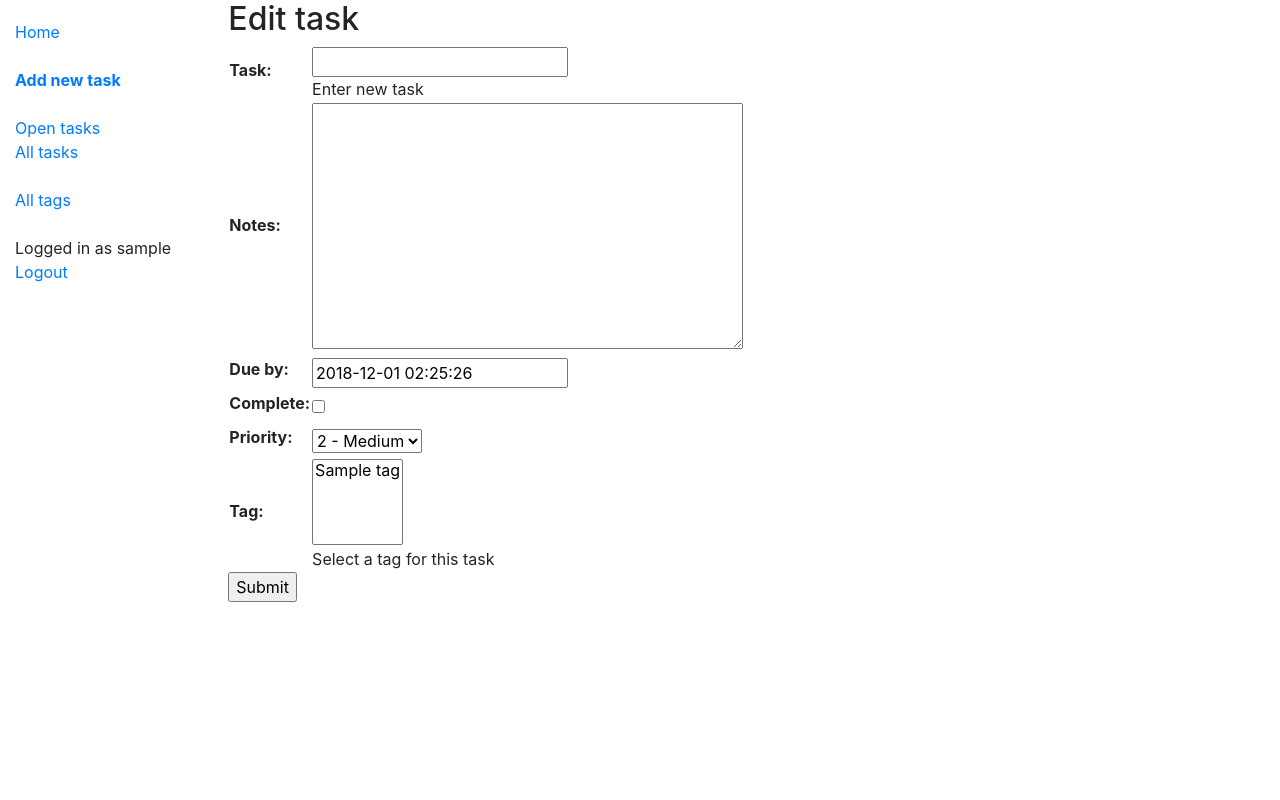
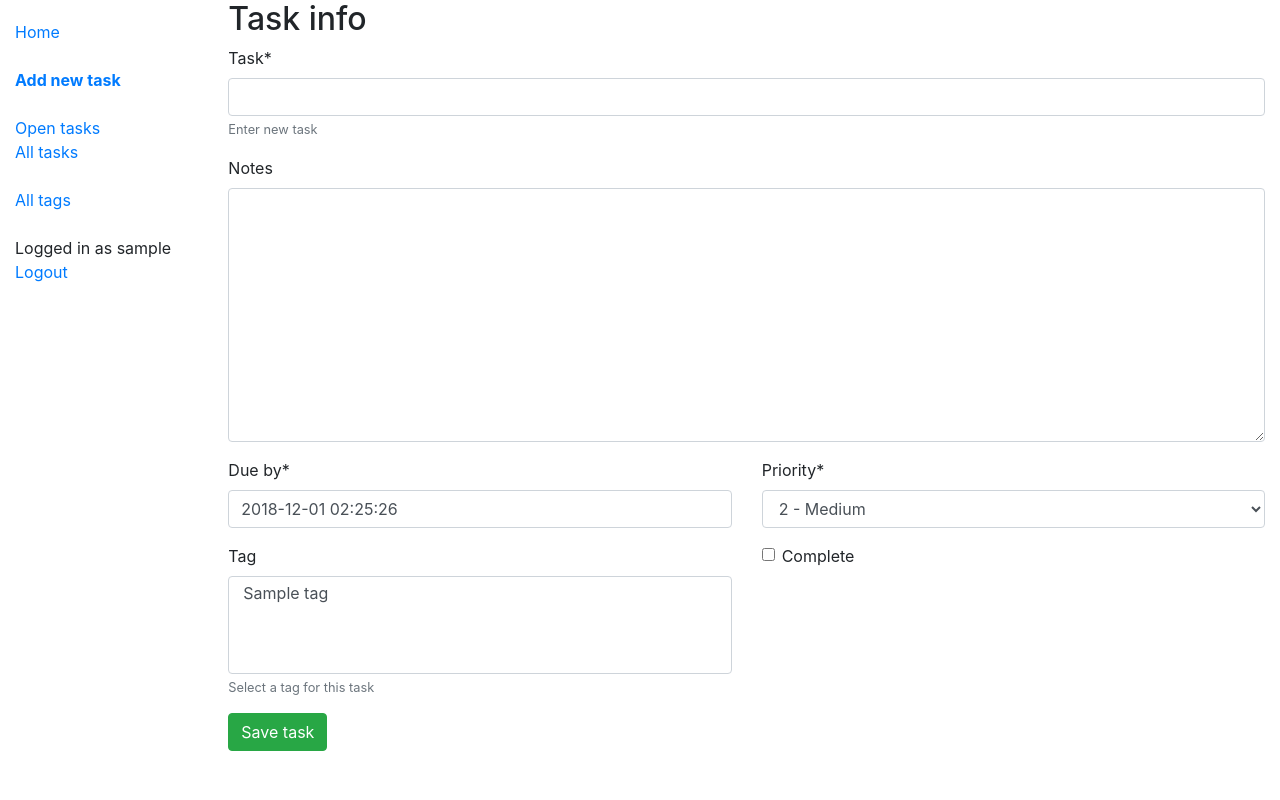
Before and after one commit to rebeccasedgwick/beno, a Django app: page /beno/task/create/ in a window 1280 px wide. Run offline with Django 3.2, Linux system fonts and the light colour scheme; a user stored in the database is signed in; tables that the repository leaves empty hold one stand-in row (values such as "Sample post"); some libraries are stand-ins or nearby versions.

Commit message:
Form visuals with crispy-form and bootstrap

```diff
--- a/beno/templates/base_generic.html
+++ b/beno/templates/base_generic.html
@@ -1,12 +1,16 @@
 <!DOCTYPE html>
 <html lang="en" dir="ltr">
+
   <head>
-    {% block title %}<title>Beno</title>{% endblock %}
     <meta charset="utf-8">
-    <meta name="viewport" content="width=device-width, initial-scale=1">
+    <meta name="viewport" content="width=device-width, initial-scale=1, shrink-to-fit=no">
+
     <link rel="stylesheet" href="https://stackpath.bootstrapcdn.com/bootstrap/4.1.3/css/bootstrap.min.css" integrity="sha384-MCw98/SFnGE8fJT3GXwEOngsV7Zt27NXFoaoApmYm81iuXoPkFOJwJ8ERdknLPMO" crossorigin="anonymous">
     {% load static %}
     <link rel="stylesheet" href="{% static 'css/styles.css' %}">
+
+    {% block title %}<title>Beno</title>{% endblock %}
+
   </head>
 
   <body>
--- a/beno/templates/beno/task_form.html
+++ b/beno/templates/beno/task_form.html
@@ -5,12 +5,30 @@
 {% endblock %}
 
 {% block content %}
-  <h2>Edit task</h2>
+  <h2>Task info</h2>
+  {% load crispy_forms_tags %}
   <form action="" method="post">
     {% csrf_token %}
-    <table>
-    {{ form.as_table }}
-    </table>
-    <input type="submit" value="Submit">
+
+    {{ form.description|as_crispy_field }}
+    {{ form.notes|as_crispy_field }}
+    <div class="row">
+      <div class="col-6">
+        {{ form.due_by|as_crispy_field }}
+      </div>
+      <div class="col-6">
+        {{ form.priority|as_crispy_field }}
+      </div>
+    </div>
+    <div class="row">
+      <div class="col-6">
+        {{ form.tag|as_crispy_field }}
+      </div>
+
+    <div class="col-6">
+      {{ form.complete|as_crispy_field }}
+    </div>
+    </div>
+    <button type="submit" class="btn btn-success">Save task</button>
   </form>
 {% endblock %}
--- a/beno_project/settings.py
+++ b/beno_project/settings.py
@@ -38,6 +38,7 @@ INSTALLED_APPS = [
     'django.contrib.sessions',
     'django.contrib.messages',
     'django.contrib.staticfiles',
+    'crispy_forms',
 ]
 
 MIDDLEWARE = [
@@ -131,3 +132,5 @@ LOGIN_REDIRECT_URL = '/'
 LOGIN_URL = '/beno/accounts/login/'
 
 EMAIL_BACKEND = 'django.core.mail.backends.console.EmailBackend'
+
+CRISPY_TEMPLATE_PACK = 'bootstrap4'
```
